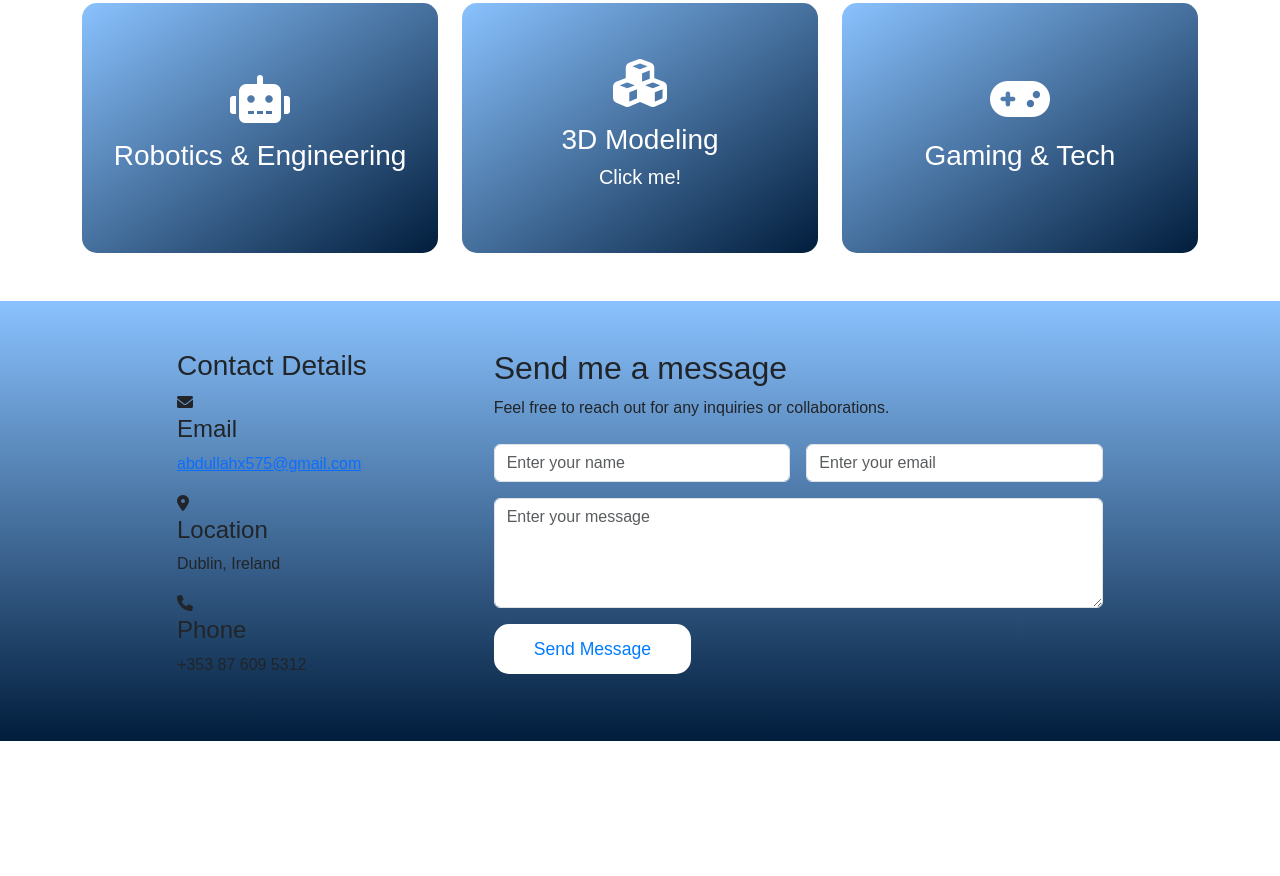
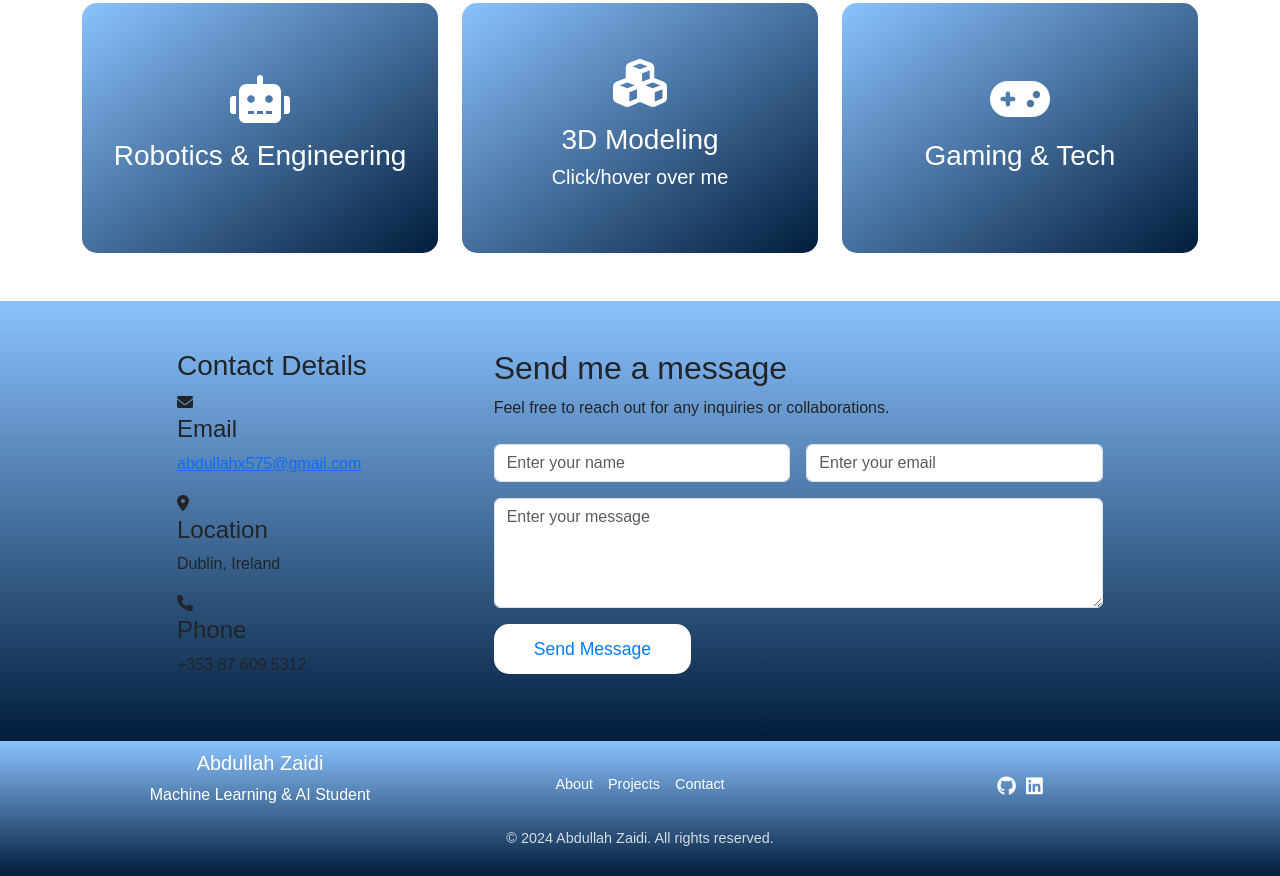
Before and after one commit to Az01011/portfolio_website, a plain HTML site: page index.html in a window 1280 px wide. Shown: the part 1545-2421 px from the top of the page. Before the commit the page ends 2286 px from the top, so only its background shows below. Drawn offline with nearby package versions, Linux system fonts and the light colour scheme.

Commit message:
made changes to footer and fixed up some link issues

```diff
--- a/index.html
+++ b/index.html
@@ -43,10 +43,10 @@
                             A diligent, hardworking and focused student currently in my final year degree in Machine Learning and AI at TU Dublin. I have a strong background in programming specifically in data-oriented languages such as Python and C++, as well as a very strong understanding of statistics and probability.
                         </p>
                         <div class="social-icons">
-                            <a href="https://github.com/YourUsername" target="_blank" class="social-icon">
+                            <a href="https://github.com/Az01011/" target="_blank" class="social-icon">
                                 <i class="fab fa-github"></i>
                             </a>
-                            <a href="https://linkedin.com/in/YourUsername" target="_blank" class="social-icon">
+                            <a href="https://www.linkedin.com/in/abdullah-zaidi1/" target="_blank" class="social-icon">
                                 <i class="fab fa-linkedin"></i>
                             </a>
                         </div>
@@ -146,7 +146,7 @@
                             <div class="flip-card-front">
                                 <i class="fas fa-cubes mb-3"></i>
                                 <h3>3D Modeling</h3>
-                                <h5>Click me!</h5>
+                                <h5>Click/hover over me</h5>
                             </div>
                             <div class="flip-card-back">
                                 <p>Work on 3D modeling using CAD software, creating and printing custom parts. Combines my technical skills with creative design thinking.</p>
@@ -162,7 +162,7 @@
                                 <h3>Gaming & Tech</h3>
                             </div>
                             <div class="flip-card-back">
-                                <p>Passionate about gaming and emerging technologies. This hobby keeps me updated with the latest tech trends and helps develop problem-solving skills.</p>
+                                <p>Like gaming occasionally especially problem solving types. This hobby keeps me updated with the latest tech trends and helps develop problem-solving skills.</p>
                             </div>
                         </div>
                     </div>
@@ -282,6 +282,33 @@
             </div>
         </div>
     </div>
+    <!--Footer sec-->
+    <footer class="footer">
+        <div class="container">
+            <div class="row align-items-center">
+                <div class="col-md-4 footer-col">
+                    <h5>Abdullah Zaidi</h5>
+                    <p>Machine Learning & AI Student</p>
+                </div>
+                <div class="col-md-4 footer-col">
+                    <div class="footer-links">
+                        <a href="#about">About</a>
+                        <a href="#projects">Projects</a>
+                        <a href="#contact">Contact</a>
+                    </div>
+                </div>
+                <div class="col-md-4 footer-col">
+                    <div class="social-links">
+                        <a href="https://github.com/Az01011/" target="blank"><i class="fab fa-github"></i></a>
+                        <a href="https://www.linkedin.com/in/abdullah-zaidi1/" target="blank"><i class="fab fa-linkedin"></i></a>
+                    </div>
+                </div>
+            </div>
+            <div class="footer-bottom">
+                <p>&copy; 2024 Abdullah Zaidi. All rights reserved.</p>
+            </div>
+        </div>
+    </footer>
 
     <script src="https://cdn.jsdelivr.net/npm/bootstrap@5.3.0/dist/js/bootstrap.bundle.min.js"></script>
     <script src="script.js"></script>
--- a/style.css
+++ b/style.css
@@ -291,3 +291,53 @@ textarea.custom-input {
     font-size: 1rem;
     line-height: 1.6;
 }
+
+/* footer css */
+.footer {
+    background: linear-gradient(180deg, #007bff75, #011d3c);
+    padding: 10px 0; /* Reduced overall vertical padding */
+    margin-top: 0; /* Remove unnecessary top margin */
+}
+
+.footer .row {
+    margin-bottom: 5px; /* Add minimal spacing between content rows */
+}
+
+.footer-col {
+    text-align: center;
+    color: white;
+    padding: 0; /* Remove unnecessary padding */
+}
+
+.footer-links {
+    display: flex;
+    justify-content: center;
+    gap: 15px; /* Reduced horizontal gap */
+    margin-bottom: 5px; /* Tight spacing below links */
+}
+
+.footer-links a {
+    color: white;
+    text-decoration: none;
+    font-size: 0.9rem;
+}
+
+.social-links {
+    display: flex;
+    justify-content: center;
+    gap: 10px; /* Reduced horizontal gap */
+}
+
+.social-links a {
+    color: white;
+    font-size: 1.2rem;
+    transition: all 0.3s ease;
+}
+
+.footer-bottom {
+    text-align: center;
+    color: rgba(255, 255, 255, 0.8);
+    font-size: 0.9rem;
+    margin: 5px 0 0 0; /* Reduce top margin */
+    padding: 0; /* Remove extra padding */
+}
```
